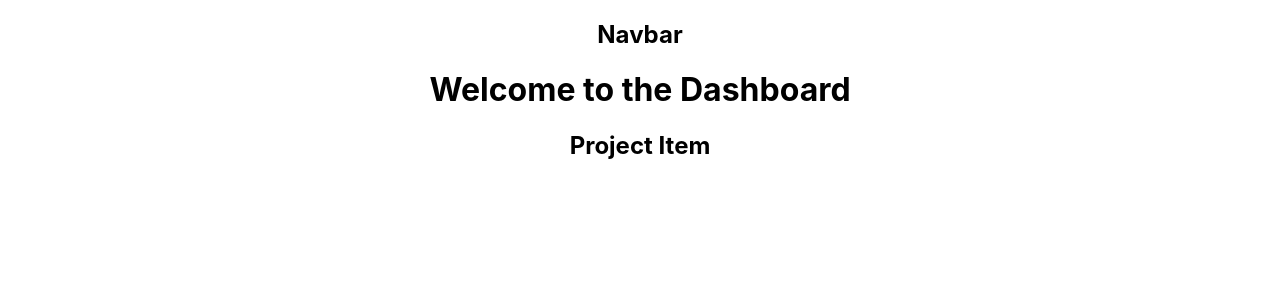
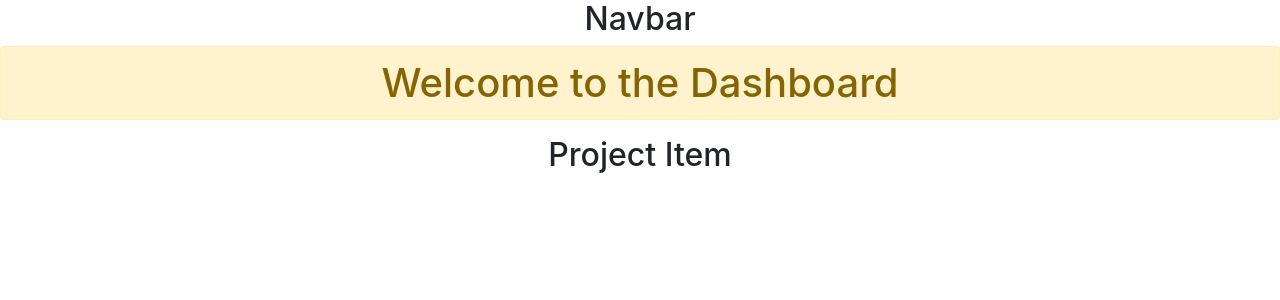
Before and after one commit to SariSabouh/spring-react-starter, a React (Create React App) app in the folder spring-react-start-client/: page / in a window 1280 px wide. Shown: the top 300 px of the page. Built offline with nearby package versions, Linux system fonts and the light colour scheme.

Commit message:
added bootstrap

```diff
--- a/spring-react-start-client/package.json
+++ b/spring-react-start-client/package.json
@@ -3,6 +3,7 @@
   "version": "0.1.0",
   "private": true,
   "dependencies": {
+    "bootstrap": "^4.3.1",
     "react": "^16.8.4",
     "react-dom": "^16.8.4",
     "react-scripts": "2.1.5"
--- a/spring-react-start-client/src/containers/app/App.jsx
+++ b/spring-react-start-client/src/containers/app/App.jsx
@@ -1,5 +1,6 @@
 import React, { Component } from 'react'
 import './App.css'
+import 'bootstrap/dist/css/bootstrap.min.css'
 
 import Dashboard from '../dashboard/Dashboard'
 import Header from '../header/Header'
--- a/spring-react-start-client/src/containers/dashboard/Dashboard.jsx
+++ b/spring-react-start-client/src/containers/dashboard/Dashboard.jsx
@@ -6,7 +6,7 @@
     render() {
         return (
             <div>
-                <h1>Welcome to the Dashboard</h1>
+                <h1 className="alert alert-warning">Welcome to the Dashboard</h1>
                 <ProjectItem />
             </div>
         )
```
Also changed, not shown: 1 other file (tests, documents, lock files or other folders).
